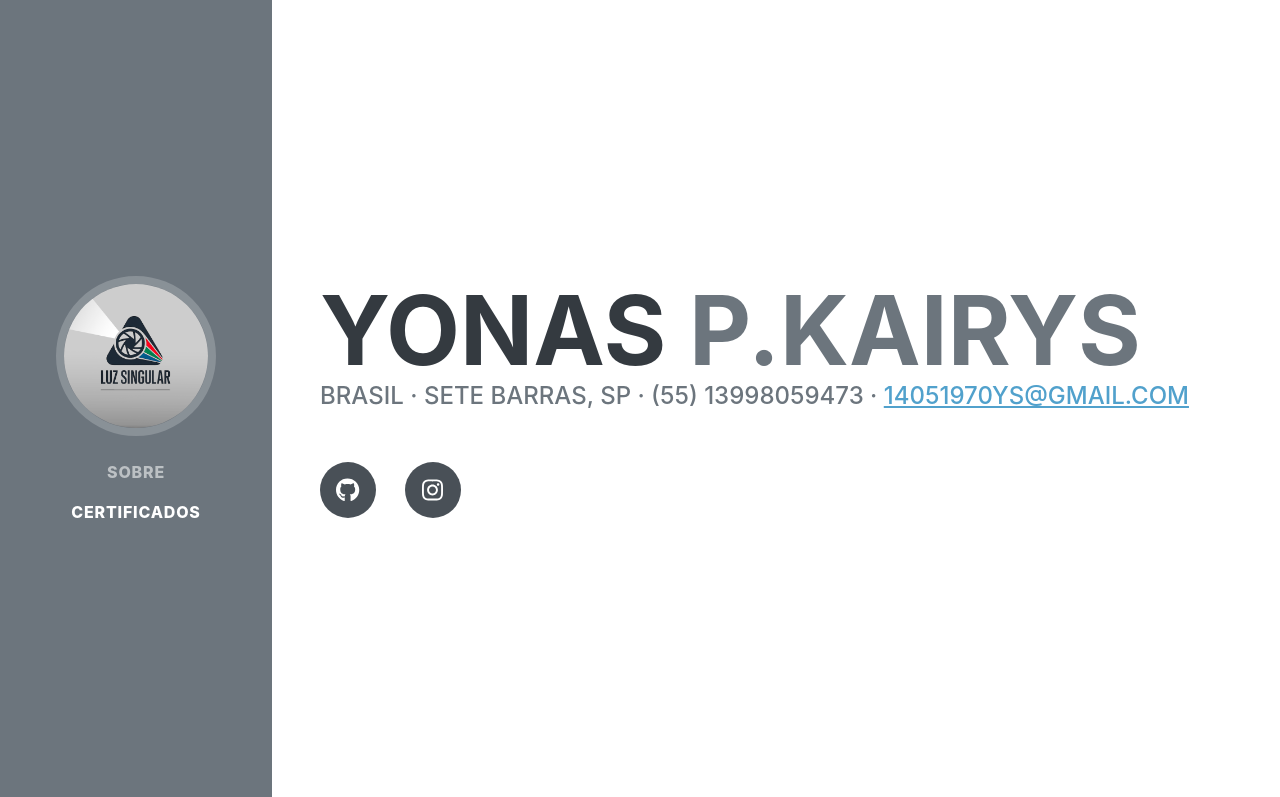
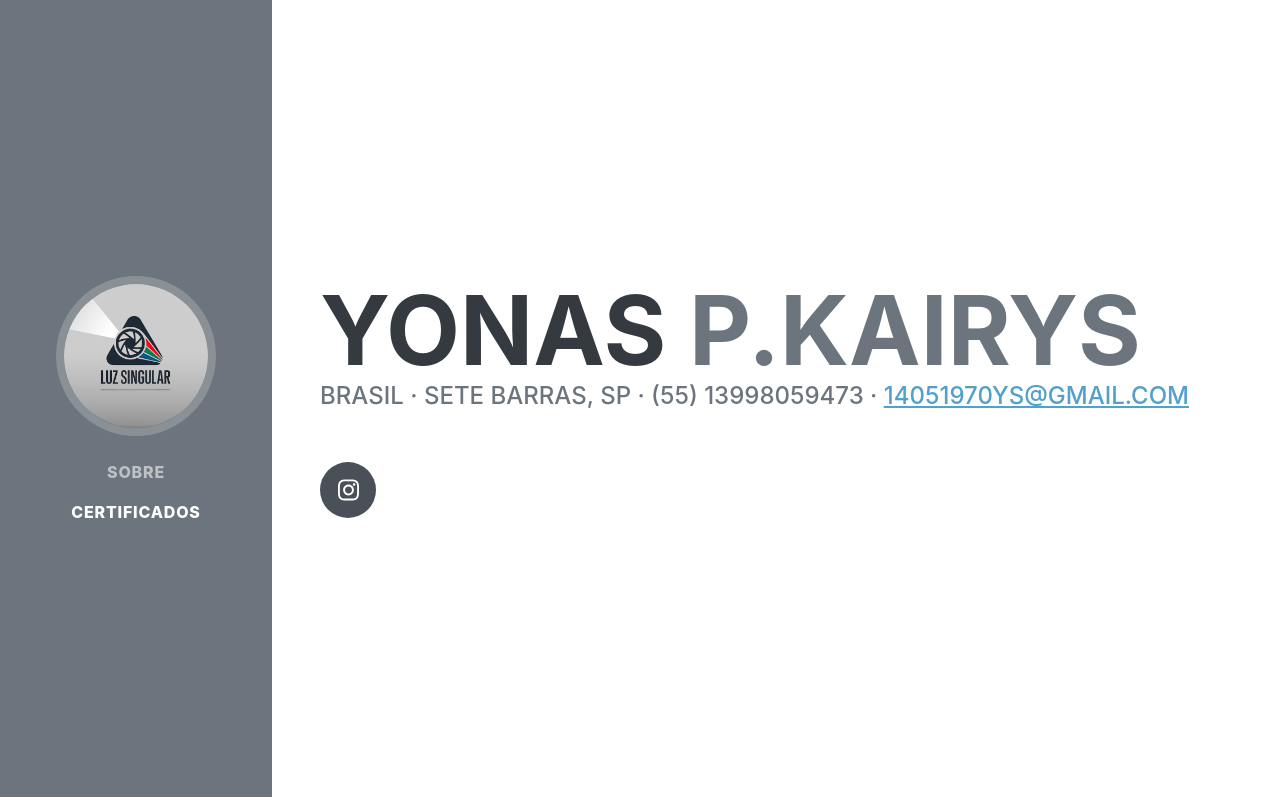
Before and after one commit to LuzSingular/LuzSingular.github.io, a plain HTML site: page index.html in a window 1280 px wide. Shown: the top 797 px of the page. Drawn offline with nearby package versions, Linux system fonts and the light colour scheme; a web font is replaced by a local one.

Commit message:
Update index.html

```diff
--- a/index.html
+++ b/index.html
@@ -47,7 +47,6 @@
                     </div>
                     <p class="lead mb-5"></p>
                     <div class="social-icons">
-                        <a class="social-icon" href="https://github.com/LuzSingular"><i class="fab fa-github"></i></a>
                         <a class="social-icon" href="https://www.instagram.com/ls.luzsingular/" target="_blank"><i class="fab fa-instagram"></i></a>
                     </div>
                 </div>
```
